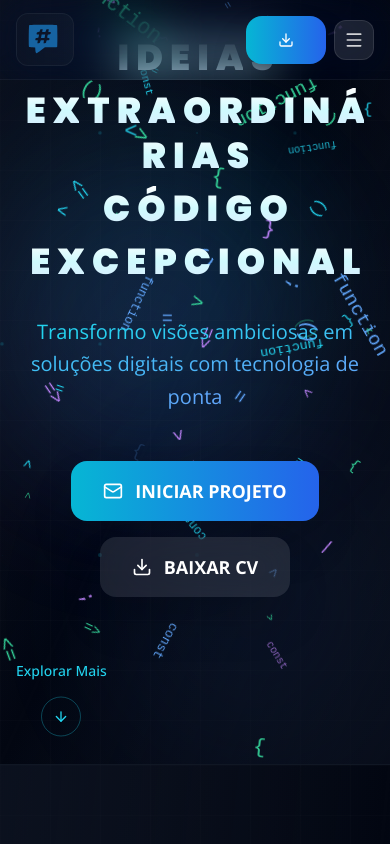
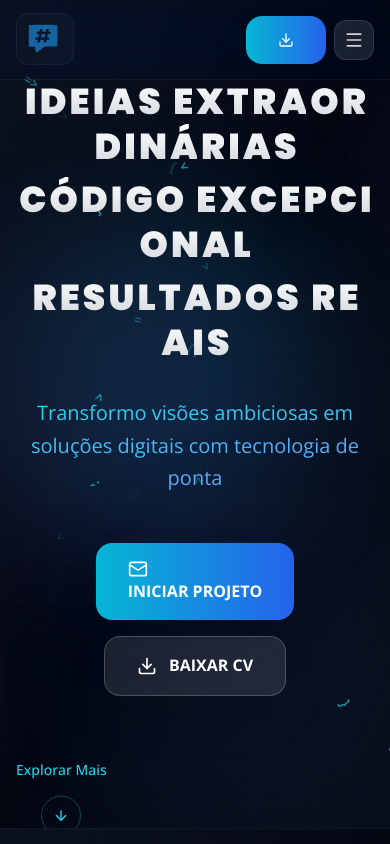
Before and after one commit to erickreisti/portifolio-oficial, a Next.js app: page / in a window 390 px wide. Shown: the top 844 px of the page. Built offline with nearby package versions, Linux system fonts and the light colour scheme.

Commit message:
Projeto Portifolio: melhorando o layout do projeto v5.2

```diff
--- a/components/sections/HeroSection/HeroSection.tsx
+++ b/components/sections/HeroSection/HeroSection.tsx
@@ -2,30 +2,10 @@
 "use client";
 
 import { useState, useEffect, useRef } from "react";
-import {
-  motion,
-  useMotionValue,
-  useSpring,
-  useTransform,
-  AnimatePresence,
-} from "framer-motion";
+import { motion, AnimatePresence } from "framer-motion";
 import { gsap } from "gsap";
 import Image from "next/image";
-import {
-  Download,
-  Mail,
-  ArrowDown,
-  Sparkles,
-  Zap,
-  Cpu,
-  Code2,
-  Globe,
-  Crown,
-  Menu,
-  X,
-  Brain,
-  Rocket,
-} from "lucide-react";
+import { Download, Mail, ArrowDown, Menu, X } from "lucide-react";
 import { Button } from "@/components/ui/button";
 import { PremiumBackground } from "@/components/layout/PremiumBackground";
 
@@ -37,7 +17,7 @@ const navItems = [
   { name: "Contact", href: "#contact" },
 ];
 
-// Sistema de Partículas de Código Refatorado
+// Sistema de Partículas Simplificado
 const TechParticles = () => {
   const containerRef = useRef<HTMLDivElement>(null);
 
@@ -45,82 +25,49 @@ const TechParticles = () => {
     if (!containerRef.current) return;
 
     const particlesContainer = containerRef.current;
-    let animationFrame: number;
+    const particles: HTMLDivElement[] = [];
 
     const createParticle = () => {
       const particle = document.createElement("div");
       particle.className =
-        "absolute text-xs font-mono opacity-0 pointer-events-none";
+        "absolute text-xs font-mono text-cyan-400 opacity-0 pointer-events-none";
 
-      const colors = [
-        "text-cyan-400",
-        "text-blue-400",
-        "text-purple-400",
-        "text-emerald-400",
-      ];
-      const color = colors[Math.floor(Math.random() * colors.length)];
-      particle.classList.add(color);
-
-      const codeChars = [
-        "{",
-        "}",
-        "<",
-        ">",
-        "/",
-        ";",
-        "=",
-        "()",
-        "=>",
-        "const",
-        "function",
-      ];
+      const codeChars = ["{", "}", "<", ">", "/", ";", "=", "()", "=>"];
       particle.textContent =
         codeChars[Math.floor(Math.random() * codeChars.length)];
 
       particle.style.left = `${Math.random() * 100}%`;
       particle.style.top = `${Math.random() * 100}%`;
-      particle.style.fontSize = `${Math.random() * 12 + 10}px`;
 
       particlesContainer.appendChild(particle);
-
-      const duration = Math.random() * 4 + 3;
-      const delay = Math.random() * 2;
+      particles.push(particle);
 
       gsap.to(particle, {
         opacity: 1,
-        duration: 0.5,
-        delay: delay,
+        y: -100,
+        x: Math.random() * 100 - 50,
+        rotation: Math.random() * 180,
+        duration: Math.random() * 3 + 2,
         ease: "power1.out",
-      });
-
-      gsap.to(particle, {
-        y: `-=${Math.random() * 200 + 100}`,
-        x: `+=${Math.random() * 100 - 50}`,
-        rotation: Math.random() * 360,
-        duration: duration,
-        ease: "power1.inOut",
         onComplete: () => {
           gsap.to(particle, {
             opacity: 0,
-            duration: 0.8,
-            onComplete: () => particle.remove(),
+            duration: 0.5,
+            onComplete: () => {
+              particle.remove();
+              const index = particles.indexOf(particle);
+              if (index > -1) particles.splice(index, 1);
+            },
           });
         },
       });
     };
 
-    const animate = () => {
-      if (Math.random() > 0.7) {
-        createParticle();
-      }
-      animationFrame = requestAnimationFrame(animate);
-    };
-
-    animate();
+    const interval = setInterval(createParticle, 200);
 
     return () => {
-      cancelAnimationFrame(animationFrame);
-      particlesContainer.innerHTML = "";
+      clearInterval(interval);
+      particles.forEach((particle) => particle.remove());
     };
   }, []);
 
@@ -132,69 +79,26 @@ const TechParticles = () => {
   );
 };
 
-// Grid Tecnológico Refatorado
+// Grid Tecnológico Simplificado
 const TechGrid = () => {
-  const gridRef = useRef<HTMLDivElement>(null);
-
-  useEffect(() => {
-    if (!gridRef.current) return;
-
-    const ctx = gsap.context(() => {
-      gsap.to(".grid-line", {
-        backgroundPosition: "100% 100%",
-        duration: 40,
-        repeat: -1,
-        ease: "none",
-      });
-
-      gsap.to(".grid-dot", {
-        scale: 0,
-        opacity: 0,
-        duration: 3,
-        stagger: {
-          each: 0.2,
-          repeat: -1,
-          yoyo: true,
-          from: "random",
-        },
-        ease: "sine.inOut",
-      });
-    }, gridRef);
-
-    return () => ctx.revert();
-  }, []);
-
   return (
-    <div
-      ref={gridRef}
-      className="absolute inset-0 pointer-events-none opacity-20"
-    >
-      <div className="grid-line absolute inset-0 bg-[linear-gradient(90deg,transparent_99%,rgba(6,182,212,0.1)_100%)] bg-[length:50px_50px]" />
-      <div className="grid-line absolute inset-0 bg-[linear-gradient(180deg,transparent_99%,rgba(6,182,212,0.1)_100%)] bg-[length:50px_50px]" />
-
-      {Array.from({ length: 25 }).map((_, i) => (
-        <div
-          key={i}
-          className="grid-dot absolute w-1 h-1 bg-cyan-400 rounded-full"
-          style={{
-            left: `${(i % 5) * 25}%`,
-            top: `${Math.floor(i / 5) * 25}%`,
-          }}
-        />
-      ))}
+    <div className="absolute inset-0 pointer-events-none opacity-10">
+      <div className="absolute inset-0 bg-[linear-gradient(90deg,transparent_99%,rgba(6,182,212,0.1)_100%)] bg-[length:100px_100px]" />
+      <div className="absolute inset-0 bg-[linear-gradient(180deg,transparent_99%,rgba(6,182,212,0.1)_100%)] bg-[length:100px_100px]" />
     </div>
   );
 };
 
-// Texto Holográfico Refatorado
-const HolographicText = ({ words }: { words: string[] }) => {
+// Texto Principal com Animação
+const HeroText = () => {
   const textRef = useRef<HTMLDivElement>(null);
 
   useEffect(() => {
     if (!textRef.current) return;
 
     const ctx = gsap.context(() => {
-      const chars = gsap.utils.toArray(".hologram-char");
+      const chars = textRef.current?.querySelectorAll(".hero-char");
+      if (!chars) return;
 
       gsap.fromTo(
         chars,
@@ -207,95 +111,129 @@ const HolographicText = ({ words }: { words: string[] }) => {
           y: 0,
           opacity: 1,
           rotationX: 0,
-          duration: 1.2,
-          stagger: {
-            each: 0.02,
-            from: "center",
-          },
+          duration: 1,
+          stagger: 0.03,
           ease: "back.out(1.7)",
-          delay: 0.3,
+          delay: 0.5,
         }
       );
     }, textRef);
 
     return () => ctx.revert();
-  }, [words]);
+  }, []);
+
+  const titleLines = [
+    "IDEIAS EXTRAORDINÁRIAS",
+    "CÓDIGO EXCEPCIONAL",
+    "RESULTADOS REAIS",
+  ];
 
   return (
     <div ref={textRef} className="text-center w-full mb-8">
-      <h1 className="text-4xl sm:text-5xl md:text-6xl lg:text-7xl xl:text-8xl font-black text-white leading-tight">
-        {words.map((word, wordIndex) => (
-          <span key={wordIndex} className="block mb-2 sm:mb-4">
-            {word.split("").map((letter, letterIndex) => (
+      <h1 className="text-4xl sm:text-5xl md:text-6xl lg:text-7xl font-black text-white leading-tight">
+        {titleLines.map((line, lineIndex) => (
+          <motion.div
+            key={lineIndex}
+            className="overflow-hidden mb-2 sm:mb-4"
+            initial={{ y: 100, opacity: 0 }}
+            animate={{ y: 0, opacity: 1 }}
+            transition={{ duration: 0.8, delay: 0.3 + lineIndex * 0.2 }}
+          >
+            {line.split("").map((char, charIndex) => (
               <span
-                key={`${wordIndex}-${letterIndex}`}
-                className="hologram-char inline-block mx-1 sm:mx-2 transition-all duration-300 bg-gradient-to-b from-white via-cyan-100 to-blue-100 bg-clip-text text-transparent hover:scale-110 hover:text-cyan-300"
-                style={{ transformStyle: "preserve-3d" }}
+                key={`${lineIndex}-${charIndex}`}
+                className="hero-char inline-block mx-0.5 sm:mx-1 transition-all duration-300 bg-gradient-to-b from-white to-gray-300 bg-clip-text text-transparent hover:scale-110 hover:text-cyan-300"
               >
-                {letter === " " ? "\u00A0" : letter}
+                {char === " " ? "\u00A0" : char}
               </span>
             ))}
-          </span>
+          </motion.div>
         ))}
       </h1>
     </div>
   );
 };
 
-// Botões Refatorados - Simples e Funcionais
-const ActionButton = ({
+// Botão Principal
+const PrimaryButton = ({
   children,
-  variant = "primary",
+  onClick,
   href,
-  onClick,
   className = "",
 }: {
   children: React.ReactNode;
-  variant?: "primary" | "secondary";
+  onClick?: () => void;
   href?: string;
-  onClick?: () => void;
   className?: string;
 }) => {
-  const buttonRef = useRef<HTMLButtonElement>(null);
-
-  const baseClasses =
-    "relative overflow-hidden font-bold text-lg py-4 px-8 rounded-2xl border-0 group transition-all duration-300 transform hover:scale-105 active:scale-95";
-
-  const variants = {
-    primary:
-      "bg-gradient-to-r from-cyan-500 to-blue-600 text-white shadow-2xl hover:shadow-cyan-500/25",
-    secondary:
-      "bg-white/10 backdrop-blur-xl border border-white/20 text-white hover:bg-white/20 hover:border-white/30 shadow-2xl",
-  };
-
-  const content = (
+  const buttonContent = (
     <motion.button
-      ref={buttonRef}
-      className={`${baseClasses} ${variants[variant]} ${className}`}
+      className={`
+        relative bg-gradient-to-r from-cyan-500 to-blue-600 hover:from-cyan-600 hover:to-blue-700
+        text-white font-bold py-4 px-8 rounded-2xl shadow-2xl hover:shadow-cyan-500/25
+        border-0 transition-all duration-300 transform hover:scale-105 active:scale-95
+        flex items-center gap-3 group overflow-hidden ${className}
+      `}
       whileHover={{ y: -2 }}
       whileTap={{ scale: 0.95 }}
       onClick={onClick}
     >
-      <span className="relative z-10 flex items-center gap-3">{children}</span>
-
-      {/* Efeito de brilho para botão primário */}
-      {variant === "primary" && (
+      <span className="relative z-10">{children}</span>
       <div className="absolute inset-0 bg-gradient-to-r from-transparent via-white/20 to-transparent transform -skew-x-12 translate-x-[-100%] group-hover:translate-x-[100%] transition-transform duration-700" />
-      )}
     </motion.button>
   );
 
   if (href) {
     return (
       <a href={href} download={href.includes("curriculo")}>
-        {content}
+        {buttonContent}
       </a>
     );
   }
 
-  return content;
+  return buttonContent;
 };
 
+// Botão Secundário
+const SecondaryButton = ({
+  children,
+  onClick,
+  href,
+  className = "",
+}: {
+  children: React.ReactNode;
+  onClick?: () => void;
+  href?: string;
+  className?: string;
+}) => {
+  const buttonContent = (
+    <motion.button
+      className={`
+        bg-white/10 backdrop-blur-xl border border-white/20 text-white
+        hover:bg-white/20 hover:border-white/30 font-bold py-4 px-8 rounded-2xl
+        shadow-2xl transition-all duration-300 transform hover:scale-105 active:scale-95
+        flex items-center gap-3 ${className}
+      `}
+      whileHover={{ y: -2 }}
+      whileTap={{ scale: 0.95 }}
+      onClick={onClick}
+    >
+      {children}
+    </motion.button>
+  );
+
+  if (href) {
+    return (
+      <a href={href} download={href.includes("curriculo")}>
+        {buttonContent}
+      </a>
+    );
+  }
+
+  return buttonContent;
+};
+
+// Header Corrigido
 const Header = ({
   isScrolled,
   activeSection,
@@ -309,34 +247,14 @@ const Header = ({
   isMobileMenuOpen: boolean;
   onMobileMenuToggle: () => void;
 }) => {
-  const headerRef = useRef<HTMLElement>(null);
-
-  useEffect(() => {
-    if (!headerRef.current) return;
-
-    const ctx = gsap.context(() => {
-      gsap.from(".nav-item", {
-        y: -30,
-        opacity: 0,
-        duration: 0.8,
-        stagger: 0.1,
-        ease: "power3.out",
-        delay: 0.2,
-      });
-    }, headerRef);
-
-    return () => ctx.revert();
-  }, []);
-
   return (
     <motion.header
-      ref={headerRef}
       initial={{ y: -100, opacity: 0 }}
       animate={{ y: 0, opacity: 1 }}
-      transition={{ duration: 0.6, ease: "easeOut" }}
-      className={`fixed top-0 left-0 right-0 z-50 transition-all duration-500 w-full ${
+      transition={{ duration: 0.6 }}
+      className={`fixed top-0 left-0 right-0 z-50 transition-all duration-300 ${
         isScrolled
-          ? "h-16 bg-gray-950/95 backdrop-blur-xl border-b border-gray-800/80 shadow-2xl"
+          ? "h-16 bg-gray-950/95 backdrop-blur-xl border-b border-gray-800/50 shadow-xl"
           : "h-20 bg-transparent"
       }`}
     >
@@ -344,12 +262,11 @@ const Header = ({
         {/* Logo */}
         <motion.button
           onClick={() => onNavClick("hero")}
-          className="flex items-center gap-3 group nav-item"
+          className="flex items-center gap-3 group"
           whileHover={{ scale: 1.02 }}
           whileTap={{ scale: 0.98 }}
         >
-          <div className="flex items-center gap-3 p-2 rounded-xl bg-gradient-to-r from-gray-900/50 to-gray-800/30 backdrop-blur-xl border border-gray-700/30 group-hover:border-cyan-400/50 transition-all duration-500">
-            <div className="relative">
+          <div className="flex items-center gap-3 p-2 rounded-xl bg-gradient-to-r from-gray-900/50 to-gray-800/30 backdrop-blur-xl border border-gray-700/30 group-hover:border-cyan-400/50 transition-all duration-300">
             <motion.div
               whileHover={{ rotate: 360 }}
               transition={{ duration: 0.8 }}
@@ -359,11 +276,9 @@ const Header = ({
                 alt="Erick Reis Logo"
                 width={40}
                 height={40}
-                  className="brightness-125 group-hover:brightness-150 transition-all duration-500"
+                className="brightness-125"
               />
             </motion.div>
-            </div>
-
             <div className="text-left hidden sm:block">
               <h3 className="text-lg font-black bg-gradient-to-r from-white to-gray-300 bg-clip-text text-transparent">
                 ÉRICK REIS
@@ -376,7 +291,7 @@ const Header = ({
         </motion.button>
 
         {/* Desktop Navigation */}
-        <nav className="hidden lg:flex items-center gap-2">
+        <nav className="hidden lg:flex items-center gap-1">
           {navItems.map((item, index) => {
             const sectionName = item.href.replace("#", "");
             const isActive = activeSection === sectionName;
@@ -385,13 +300,16 @@ const Header = ({
               <motion.button
                 key={item.name}
                 onClick={() => onNavClick(sectionName)}
-                className={`nav-item px-4 py-2 text-sm font-medium rounded-lg transition-all duration-300 ${
+                className={`px-4 py-2 text-sm font-medium rounded-lg transition-all duration-300 border ${
                   isActive
-                    ? "text-cyan-400 bg-cyan-400/10 border border-cyan-400/20"
-                    : "text-gray-300 hover:text-white hover:bg-white/5 border border-transparent"
+                    ? "text-cyan-400 bg-cyan-400/10 border-cyan-400/20"
+                    : "text-gray-300 hover:text-white hover:bg-white/5 border-transparent"
                 }`}
                 whileHover={{ y: -1 }}
                 whileTap={{ y: 0 }}
+                initial={{ opacity: 0, y: -20 }}
+                animate={{ opacity: 1, y: 0 }}
+                transition={{ delay: 0.1 + index * 0.1 }}
               >
                 {item.name}
               </motion.button>
@@ -401,30 +319,28 @@ const Header = ({
 
         {/* Desktop CTA */}
         <motion.div
-          className="hidden lg:flex items-center gap-3 nav-item"
+          className="hidden lg:flex items-center gap-3"
           initial={{ opacity: 0, x: 20 }}
           animate={{ opacity: 1, x: 0 }}
           transition={{ delay: 0.5 }}
         >
-          <ActionButton
+          <PrimaryButton
             href="/docs/curriculo-erick-reis.pdf"
-            variant="primary"
-            className="text-sm py-2 px-6"
+            className="text-sm py-2 px-4"
           >
             <Download className="w-4 h-4" />
-            DOWNLOAD CV
-          </ActionButton>
+            CV
+          </PrimaryButton>
         </motion.div>
 
         {/* Mobile Menu Button */}
         <div className="flex lg:hidden items-center gap-2">
-          <ActionButton
+          <PrimaryButton
             href="/docs/curriculo-erick-reis.pdf"
-            variant="primary"
             className="text-sm p-2"
           >
             <Download className="w-4 h-4" />
-          </ActionButton>
+          </PrimaryButton>
 
           <Button
             variant="ghost"
@@ -448,9 +364,10 @@ const Header = ({
             initial={{ opacity: 0, height: 0 }}
             animate={{ opacity: 1, height: "auto" }}
             exit={{ opacity: 0, height: 0 }}
-            className="absolute top-full left-0 right-0 backdrop-blur-xl bg-gray-950/95 border-b border-white/5 lg:hidden"
+            transition={{ duration: 0.3 }}
+            className="absolute top-full left-0 right-0 bg-gray-950/95 backdrop-blur-xl border-b border-gray-800/50 lg:hidden overflow-hidden"
           >
-            <nav className="flex flex-col p-4 gap-2">
+            <nav className="p-4 space-y-2">
               {navItems.map((item, index) => {
                 const sectionName = item.href.replace("#", "");
                 const isActive = activeSection === sectionName;
@@ -462,10 +379,10 @@ const Header = ({
                       onNavClick(sectionName);
                       onMobileMenuToggle();
                     }}
-                    className={`flex items-center justify-between px-4 py-3 text-sm font-medium rounded-lg transition-all duration-300 ${
+                    className={`w-full flex items-center justify-between px-4 py-3 text-sm font-medium rounded-lg transition-all duration-300 border ${
                       isActive
-                        ? "text-cyan-400 bg-cyan-400/10 border border-cyan-400/20"
-                        : "text-gray-300 hover:text-white hover:bg-white/5 border border-transparent"
+                        ? "text-cyan-400 bg-cyan-400/10 border-cyan-400/20"
+                        : "text-gray-300 hover:text-white hover:bg-white/5 border-transparent"
                     }`}
                     initial={{ x: -20, opacity: 0 }}
                     animate={{ x: 0, opacity: 1 }}
@@ -485,14 +402,13 @@ const Header = ({
                 animate={{ opacity: 1, y: 0 }}
                 transition={{ delay: 0.5 }}
               >
-                <ActionButton
+                <PrimaryButton
                   href="/docs/curriculo-erick-reis.pdf"
-                  variant="primary"
-                  className="w-full justify-center"
+                  className="w-full justify-center text-sm py-3"
                 >
                   <Download className="w-4 h-4" />
                   DOWNLOAD CV
-                </ActionButton>
+                </PrimaryButton>
               </motion.div>
             </nav>
           </motion.div>
@@ -502,6 +418,7 @@ const Header = ({
   );
 };
 
+// Hero Content Corrigido
 const HeroContent = ({
   headerHeight,
   onExploreClick,
@@ -509,61 +426,45 @@ const HeroContent = ({
   headerHeight: number;
   onExploreClick: () => void;
 }) => {
-  const heroRef = useRef<HTMLDivElement>(null);
+  const containerRef = useRef<HTMLDivElement>(null);
 
   useEffect(() => {
-    if (!heroRef.current) return;
+    if (!containerRef.current) return;
 
     const ctx = gsap.context(() => {
-      const tl = gsap.timeline();
-
       // Animação do subtítulo
-      tl.fromTo(
+      gsap.fromTo(
         ".hero-subtitle",
-        {
-          opacity: 0,
-          y: 50,
-        },
-        {
-          opacity: 1,
-          y: 0,
-          duration: 1,
-          delay: 1,
-          ease: "power2.out",
-        }
+        { opacity: 0, y: 30 },
+        { opacity: 1, y: 0, duration: 1, delay: 1.5, ease: "power2.out" }
       );
 
       // Animação dos botões
-      tl.fromTo(
-        ".hero-button",
-        {
-          opacity: 0,
-          y: 30,
-        },
+      gsap.fromTo(
+        ".hero-action-button",
+        { opacity: 0, y: 40 },
         {
           opacity: 1,
           y: 0,
           duration: 0.8,
           stagger: 0.2,
+          delay: 2,
           ease: "back.out(1.7)",
-        },
-        "-=0.3"
+        }
       );
-    }, heroRef);
+    }, containerRef);
 
     return () => ctx.revert();
   }, []);
 
-  const titleWords = ["IDEIAS", "EXTRAORDINÁRIAS", "CÓDIGO", "EXCEPCIONAL"];
-
   return (
     <section
       id="hero"
-      ref={heroRef}
+      ref={containerRef}
       className="relative min-h-screen flex items-center justify-center overflow-hidden bg-gradient-to-br from-gray-900 via-blue-900 to-purple-900"
       style={{
         paddingTop: `${headerHeight}px`,
-        marginTop: `-${headerHeight}px`,
+        minHeight: `calc(100vh - ${headerHeight}px)`,
       }}
     >
       {/* Background Effects */}
@@ -574,43 +475,60 @@ const HeroContent = ({
       {/* Conteúdo Principal */}
       <div className="relative z-10 w-full max-w-7xl mx-auto px-4 sm:px-6 lg:px-8 text-center">
         {/* Título */}
-        <HolographicText words={titleWords} />
+        <HeroText />
 
         {/* Subtítulo */}
-        <div className="hero-subtitle max-w-3xl mx-auto mb-12">
+        <motion.div
+          className="hero-subtitle max-w-3xl mx-auto mb-12"
+          initial={{ opacity: 0, y: 30 }}
+          animate={{ opacity: 1, y: 0 }}
+          transition={{ duration: 1, delay: 1.5 }}
+        >
           <p className="text-xl sm:text-2xl lg:text-3xl text-gray-300 font-light leading-relaxed">
             <span className="bg-gradient-to-r from-cyan-400 to-blue-400 bg-clip-text text-transparent">
               Transformo visões ambiciosas em soluções digitais com tecnologia
               de ponta
             </span>
           </p>
-        </div>
+        </motion.div>
 
         {/* Botões de Ação */}
         <div className="flex flex-col sm:flex-row gap-4 justify-center items-center mb-16">
-          <ActionButton
-            onClick={() => onExploreClick()}
-            variant="primary"
-            className="hero-button"
+          <motion.div
+            className="hero-action-button"
+            initial={{ opacity: 0, y: 40 }}
+            animate={{ opacity: 1, y: 0 }}
+            transition={{ duration: 0.8, delay: 2 }}
           >
+            <PrimaryButton onClick={() => onExploreClick()}>
               <Mail className="w-5 h-5" />
               INICIAR PROJETO
-          </ActionButton>
+            </PrimaryButton>
+          </motion.div>
 
-          <ActionButton
-            href="/docs/curriculo-erick-reis.pdf"
-            variant="secondary"
-            className="hero-button"
+          <motion.div
+            className="hero-action-button"
+            initial={{ opacity: 0, y: 40 }}
+            animate={{ opacity: 1, y: 0 }}
+            transition={{ duration: 0.8, delay: 2.2 }}
           >
+            <SecondaryButton href="/docs/curriculo-erick-reis.pdf">
               <Download className="w-5 h-5" />
               BAIXAR CV
-          </ActionButton>
+            </SecondaryButton>
+          </motion.div>
         </div>
 
         {/* Scroll Indicator */}
+        <motion.div
+          className="hero-action-button"
+          initial={{ opacity: 0, y: 40 }}
+          animate={{ opacity: 1, y: 0 }}
+          transition={{ duration: 0.8, delay: 2.4 }}
+        >
           <motion.button
             onClick={onExploreClick}
-          className="hero-button flex flex-col items-center gap-2 text-cyan-400 hover:text-cyan-300 transition-colors"
+            className="flex flex-col items-center gap-2 text-cyan-400 hover:text-cyan-300 transition-colors group"
             whileHover={{ y: -2 }}
             whileTap={{ scale: 0.95 }}
           >
@@ -618,11 +536,12 @@ const HeroContent = ({
             <motion.div
               animate={{ y: [0, 8, 0] }}
               transition={{ duration: 2, repeat: Infinity }}
-            className="w-10 h-10 rounded-full border border-cyan-400/30 flex items-center justify-center hover:border-cyan-400/50 transition-colors"
+              className="w-10 h-10 rounded-full border border-cyan-400/30 flex items-center justify-center group-hover:border-cyan-400/50 transition-colors"
             >
               <ArrowDown className="w-4 h-4" />
             </motion.div>
           </motion.button>
+        </motion.div>
       </div>
     </section>
   );
@@ -643,22 +562,25 @@ export const HeroSection = () => {
       const sections = ["hero", "about", "skills", "projects", "contact"];
       const current = sections.find((section) => {
         const element = document.getElementById(section);
-        return element && element.getBoundingClientRect().top <= 100;
+        if (!element) return false;
+        const rect = element.getBoundingClientRect();
+        return rect.top <= 100 && rect.bottom >= 100;
       });
       if (current) setActiveSection(current);
     };
 
     const updateHeaderHeight = () => {
       const header = document.querySelector("header");
-      if (header) setHeaderHeight(header.offsetHeight);
+      if (header) setHeaderHeight(header.clientHeight);
     };
 
     window.addEventListener("scroll", handleScroll);
     window.addEventListener("scroll", handleActiveSection);
     window.addEventListener("resize", updateHeaderHeight);
 
+    // Initial calls
     updateHeaderHeight();
-    setTimeout(updateHeaderHeight, 100);
+    handleScroll();
 
     return () => {
       window.removeEventListener("scroll", handleScroll);
@@ -670,8 +592,9 @@ export const HeroSection = () => {
   const scrollToSection = (sectionId: string) => {
     const element = document.getElementById(sectionId);
     if (element) {
-      const offsetPosition = element.offsetTop - headerHeight;
-      window.scrollTo({ top: offsetPosition, behavior: "smooth" });
+      const offsetTop = element.offsetTop - headerHeight;
+      window.scrollTo({ top: offsetTop, behavior: "smooth" });
+      setIsMobileMenuOpen(false);
     }
   };
 
```
Lines whose indentation alone changed are shown as unchanged.
